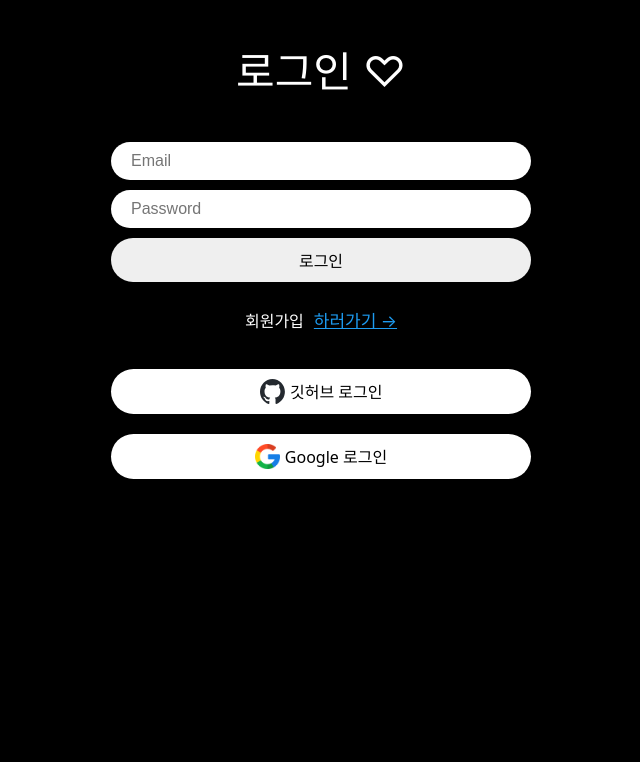
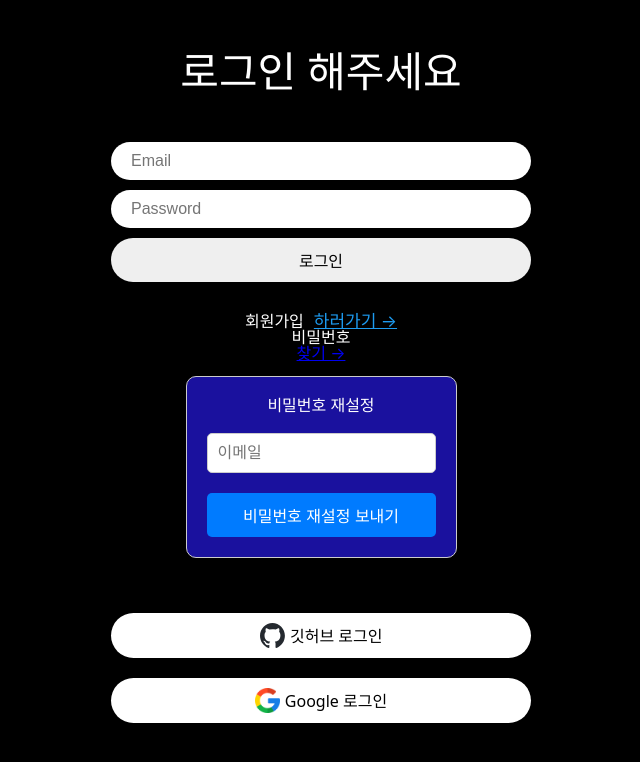
Before and after one commit to leeseungnam1234/Lwitter, a React (Vite) app: page /login in a window 1280 px wide. Shown: the top 762 px of the page, without its empty margins (319-959 px from the left). Built offline with nearby package versions, Linux system fonts and the light colour scheme.

Commit message:
비밀번호찾기 폼 1차 완성

```diff
--- a/index.html
+++ b/index.html
@@ -3,7 +3,8 @@
   <head>
     <meta charset="UTF-8" />
     <meta name="viewport" content="width=device-width, initial-scale=1.0" />
-    <title>LwitterProject</title>
+    <meta name="google-adsense-account" content="ca-pub-9899364968521564">
+    <title>Lwitter</title>
   </head>
   <body>
     <div id="root"></div>
--- a/src/App.tsx
+++ b/src/App.tsx
@@ -15,6 +15,8 @@ const router = createBrowserRouter([
     {
         path:'/',
         element:
+        // 기본값은 Login 페이지 , ProtectedRoute로 감싸줬기 때문에
+        // ProtectedRoute는 firebase에게 로그인한 사용자가 누구인지 물어보는 route
             <ProtectedRoute>
                 <Layout/>
             </ProtectedRoute>
@@ -61,8 +63,8 @@ const Wrapper = styled.div`
 function App() {
     const [isLoading, setLoading] = useState(true)
     const init = async()=>{
-        await auth.authStateReady()
-        setLoading(false)
+        await auth.authStateReady() // 사용자가 로그인 했는지 확인, 누구인지 정보를 기달림
+        setLoading(false) // 정보를 받은 다음 false로 설정하고 사용자를 router로 보냄
     }
     useEffect(()=>{
         init()
--- a/src/components/protected-route.tsx
+++ b/src/components/protected-route.tsx
@@ -1,12 +1,13 @@
 import { Navigate } from "react-router-dom"
 import { auth } from "../firebase"
 
+// 만약 로그인 되지 않았다면, 사용자가 Protected의 하위 페이지를 못보게 막음
 export default function ProtectedRoute({
     children,
 }: {
     children:React.ReactNode
 }) {
-    const user = auth.currentUser
+    const user = auth.currentUser // currentUser로 로그인 사용자의 정보를 얻을 수 있음
     if (user === null) {
         return <Navigate to='/login' />
     }
--- /dev/null
+++ b/src/components/pw-reset.tsx
@@ -0,0 +1,129 @@
+import { FormEvent, useState } from "react";
+import { getAuth, sendPasswordResetEmail } from "firebase/auth";
+import styled from "styled-components";
+
+    // 컴포넌트에 스타일을 적용하기 위해 styled-components를 사용합니다.
+
+    // 스타일을 적용할 컨테이너 요소입니다.
+    const Container = styled.div`
+    max-width: 400px;
+    margin: 15px auto;
+    padding: 20px;
+    border: 1px solid #ccc;
+    border-radius: 10px;
+    background-color: #1a119e;
+    `;
+
+    // 제목을 스타일링한 컴포넌트입니다.
+    const Heading = styled.h2`
+    text-align: center;
+    margin-bottom: 20px;
+    `;
+
+    // 폼 그룹을 스타일링한 컴포넌트입니다.
+    const FormGroup = styled.div`
+    margin-bottom: 20px;
+    `;
+
+    // 라벨을 스타일링한 컴포넌트입니다.
+    // const Label = styled.label`
+    //   display: block;
+    //   margin-bottom: 5px;
+    // `;
+
+    // 입력 필드를 스타일링한 컴포넌트입니다.
+    const InputField = styled.input`
+    width: 100%;
+    padding: 10px;
+    font-size: 16px;
+    border: 1px solid #ccc;
+    border-radius: 5px;
+    `;
+
+    // 오류 메시지를 스타일링한 컴포넌트입니다.
+    const ErrorMessage = styled.p`
+    color: #ff0000;
+    font-size: 14px;
+    `;
+
+    // 성공 메시지를 스타일링한 컴포넌트입니다.
+    const SuccessMessage = styled.p`
+    color: #cecece;
+    font-size: 14px;
+    margin-bottom: 10px;
+    `;
+
+    // 제출 버튼을 스타일링한 컴포넌트입니다.
+    const SubmitButton = styled.button`
+    width: 100%;
+    padding: 10px;
+    background-color: #007bff;
+    color: #fff;
+    border: none;
+    border-radius: 5px;
+    font-size: 16px;
+    cursor: pointer;
+
+    &:hover {
+        background-color: #0056b3;
+    }
+    `;
+
+    // 비밀번호 재설정 폼 컴포넌트입니다.
+    const ForgotPasswordForm = () => {
+    // 상태 변수를 사용하여 이메일, 성공 상태 및 오류를 관리합니다.
+    const [email, setEmail] = useState("");
+    const [isSuccess, setIsSuccess] = useState(false);
+    const [error, setError] = useState<string | null>(null);
+
+    // Firebase Auth 인스턴스를 가져옵니다.
+    const auth = getAuth();
+
+    // 비밀번호 재설정 이메일 전송 핸들러 함수입니다.
+    const handleResetPassword = async (e: FormEvent<HTMLFormElement>) => {
+        e.preventDefault(); // 폼 제출 기본 동작 방지
+
+        let error: unknown; // error 변수를 unknown 타입으로 선언
+
+        try {
+            // 이메일 전송 요청
+            await sendPasswordResetEmail(auth, email);
+            setIsSuccess(true); // 성공 상태로 설정
+            setError(null); // 오류 메시지 초기화
+        } catch (err) {
+            error = err; // catch 블록 외부에서 error 변수에 할당
+            console.error("비밀번호 재설정 이메일 전송 오류:", error); // 콘솔에 오류 출력
+            if (error instanceof Error) {
+                setError(error.message); // 오류 메시지 설정
+            } else {
+                setError("비밀번호 재설정 이메일을 전송하는 동안 오류가 발생했습니다.");
+            }
+            setIsSuccess(false); // 성공 상태를 false로 설정
+        }
+    };
+
+  // JSX를 사용하여 화면을 표시합니다.
+    return (
+        <Container>
+            <Heading>비밀번호 재설정</Heading>
+            {isSuccess && <SuccessMessage>비밀번호 재설정 이메일이 전송되었습니다.</SuccessMessage>}
+            {error && <ErrorMessage>{error}</ErrorMessage>}
+            <form onSubmit={handleResetPassword}>
+                <FormGroup>
+                {/* <Label htmlFor="email">이메일</Label> */}
+                <InputField
+                    type="email"
+                    id="email"
+                    placeholder="이메일"
+                    value={email}
+                    onChange={(e) => setEmail(e.target.value)}
+                    required
+                />
+                </FormGroup>
+                <SubmitButton type="submit">비밀번호 재설정 보내기</SubmitButton>
+            </form>
+        </Container>
+    );
+};
+
+export default ForgotPasswordForm;
--- a/src/routes/login.tsx
+++ b/src/routes/login.tsx
@@ -6,12 +6,13 @@ import { signInWithEmailAndPassword } from "firebase/auth"
 import { Error, Form, Input, Switcher, Title, Wrapper } from '../components/auth-components'
 import GithubButton from "../components/github-btn"
 import GoogleButton from "../components/google-btn"
+import Pwreset from '../components/pw-reset'
 // const errors = {
 //     'auth/email-already-in-use' : 'That email already exists'
 // }
 
 
-
+// 하는 일은 form으로부터 이메일과 암호를 가져옴
 export default function CreateAccount() {
     const navigate = useNavigate()
     const [isLoading, setLoading] = useState(false)
@@ -19,6 +20,7 @@ export default function CreateAccount() {
     const [password, setPassword] = useState('')
     const [error, setError] = useState('')
 
+    // 데이터를 state에 올리는 코드
     const onChange = (e:React.ChangeEvent<HTMLInputElement>) => {
         const {
             target: {name, value}
@@ -35,11 +37,11 @@ export default function CreateAccount() {
         if (isLoading ||  email === '' || password === '') return
         try {
             setLoading(true)
-            await signInWithEmailAndPassword(auth,email,password)
+            await signInWithEmailAndPassword(auth,email,password) // 사용자가 form을 저장하면 함수 호출, Auth 인스턴스와 이메일 비밀번호 필요
             navigate('/')
         } catch (e) {
             if (e instanceof FirebaseError) {
-                setError(e.message)
+                setError(e.message) // 비밀번호가 잘못되면 state를 설정해서 알려줌
             }
         } finally {
             setLoading(false)
@@ -48,7 +50,7 @@ export default function CreateAccount() {
 
     return (
         <Wrapper>
-            <Title>로그인 ♡</Title>
+            <Title>로그인 해주세요</Title>
             <Form onSubmit={onSubmit}>
                 <Input
                     onChange={onChange}
@@ -73,6 +75,9 @@ export default function CreateAccount() {
                         회원가입
                         <Link to='/create-account'>하러가기 &rarr;</Link>
                     </Switcher>
+                        비밀번호
+                        <Link to='/pw-reset-test'>찾기 &rarr;</Link>
+                    <Pwreset/>
                 <GithubButton/>
                 <GoogleButton/>
         </Wrapper>
```
Also changed, not shown: src/components/create-account.tsx (+10 -1 lines).
